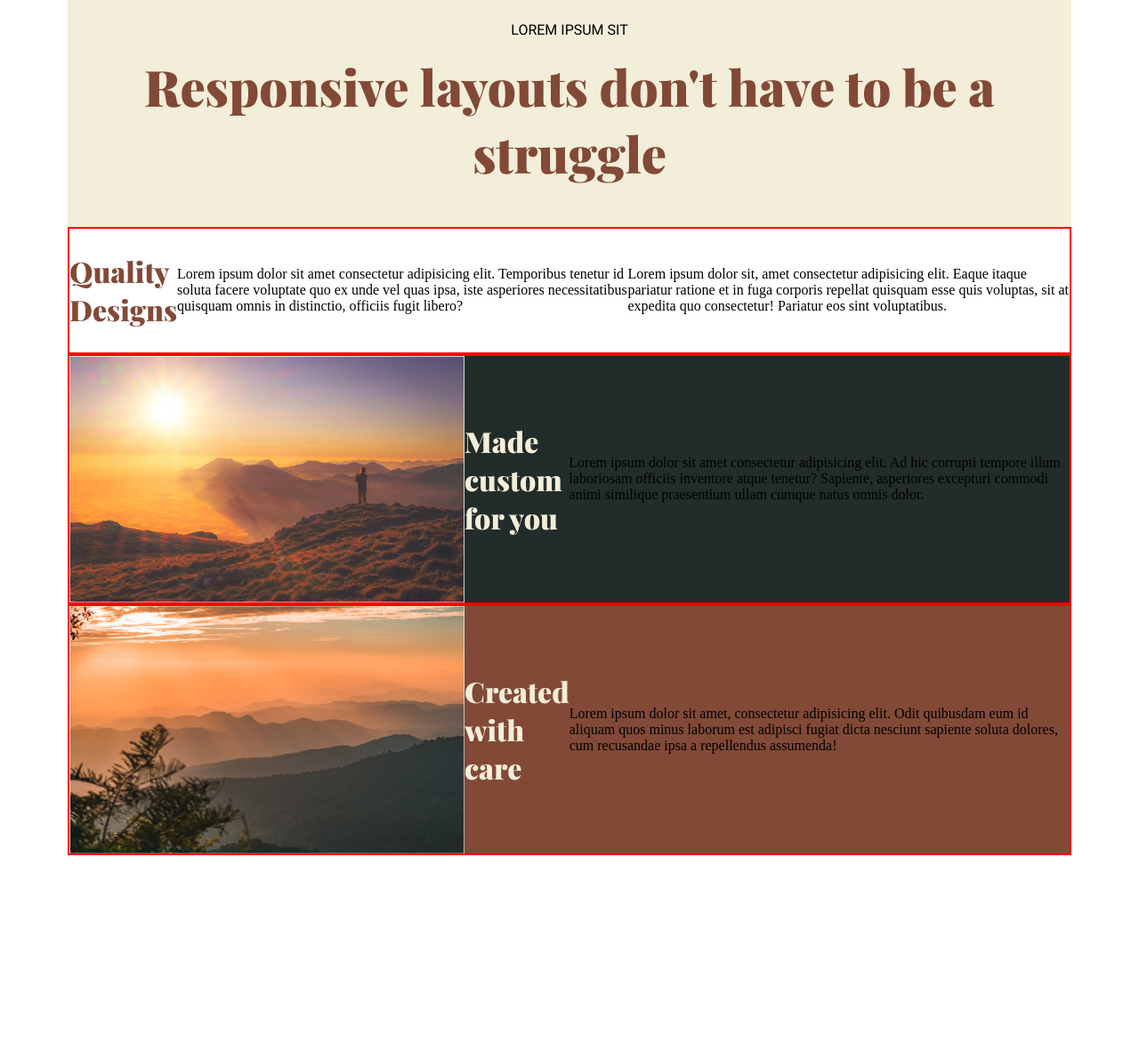
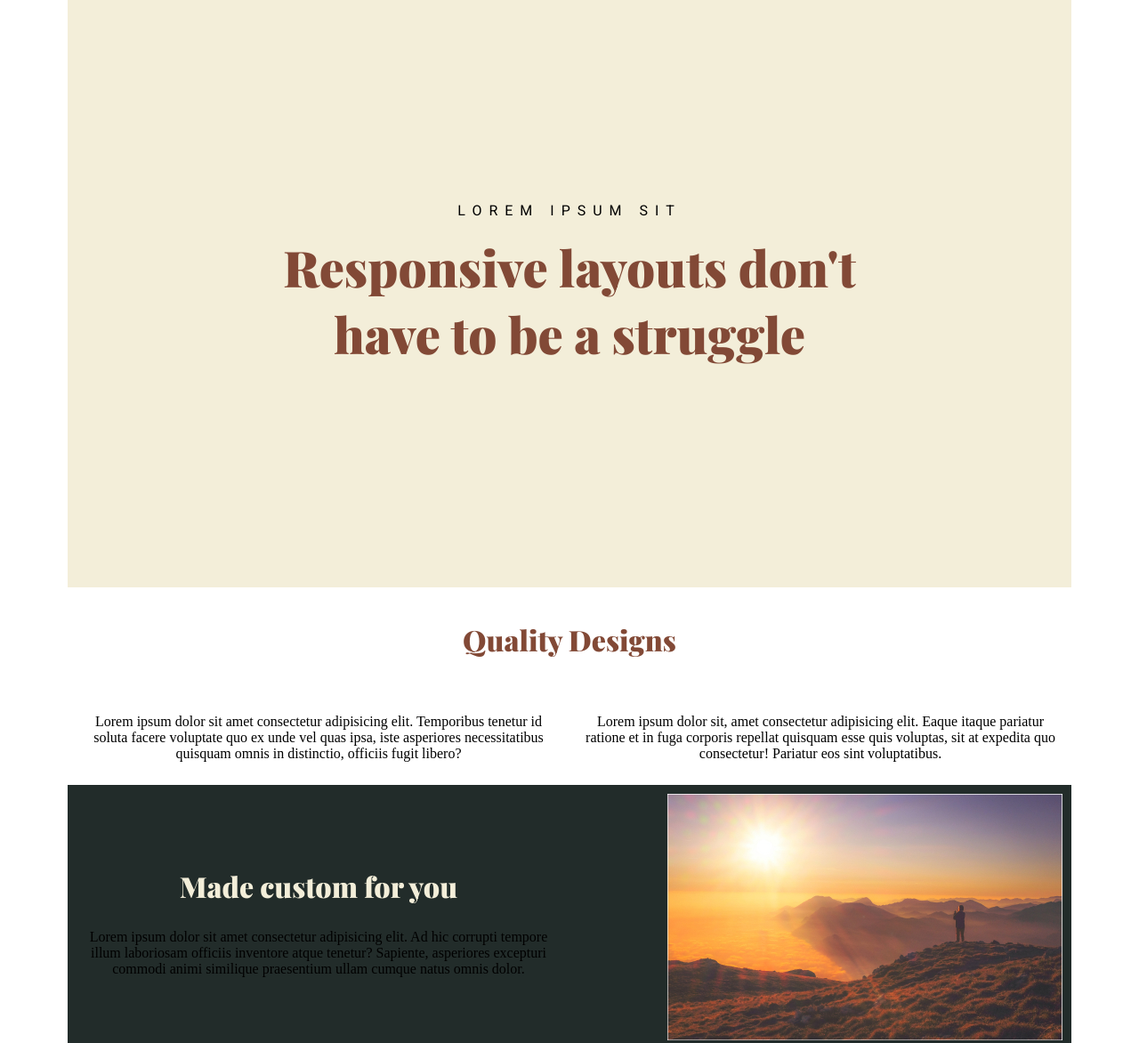
Before and after one commit to lank81/KP_CRL, a plain HTML site: page index.html in a window 1280 px wide. Shown: the top 1172 px of the page at 89% size. Before the commit the page ends 961 px from the top, so only its background shows below. Drawn offline with nearby package versions, Linux system fonts and the light colour scheme.

Commit message:
Finished the Initial Layout.  Page is deisnged the same with the colors and flexbox setup.  I need to finialize the styling so the text is the right size and color for the paragraphs

```diff
--- a/index.html
+++ b/index.html
@@ -18,23 +18,39 @@
         </header>
         <section class="quality">
             <div class="row">
+                <div class="row-item">
                     <h2>Quality Designs</h2>
+                </div>
+            </div>
+            <div class="row">
+                <div class="col">
                     <p>Lorem ipsum dolor sit amet consectetur adipisicing elit. Temporibus tenetur id soluta facere voluptate quo ex unde vel quas ipsa, iste asperiores necessitatibus quisquam omnis in distinctio, officiis fugit libero?</p>
+                </div>
+                <div class="col">
                     <p>Lorem ipsum dolor sit, amet consectetur adipisicing elit. Eaque itaque pariatur ratione et in fuga corporis repellat quisquam esse quis voluptas, sit at expedita quo consectetur! Pariatur eos sint voluptatibus.</p>
+                </div>
             </div>
         </section>
         <section class="custom">
             <div class="row">
-                <img src="./img/image-01.jpg" alt="person standing on a mountain watching the sun rise">
+                <div class="row-item">
                     <h2>Made custom for you</h2>
                     <p>Lorem ipsum dolor sit amet consectetur adipisicing elit. Ad hic corrupti tempore illum laboriosam officiis inventore atque tenetur? Sapiente, asperiores excepturi commodi animi similique praesentium ullam cumque natus omnis dolor.</p>
+                </div>
+                <div class="row-item">
+                    <img src="./img/image-01.jpg" alt="person standing on a mountain watching the sun rise">
+                </div>
             </div>
         </section>
         <section class="care">
             <div class="row">
+                <div class="row-item">
                     <img src="./img/image-02.jpg" alt="Sun shining through the clouds onto mountain tops">
+                </div>
+                <div class="row-item">
                     <h2>Created with care</h2>
                     <p>Lorem ipsum dolor sit amet, consectetur adipisicing elit. Odit quibusdam eum id aliquam quos minus laborum est adipisci fugiat dicta nesciunt sapiente soluta dolores, cum recusandae ipsa a repellendus assumenda!</p>
+                </div>
             </div>
         </section>
     </main>
--- a/styles/style.css
+++ b/styles/style.css
@@ -38,9 +38,11 @@ h2 {
 header p {
     font-family: 'Roboto', sans-serif;
     font-family: 300;
+    font-size: 1rem;
+    letter-spacing: .5rem;
 }
 
-.quality .row h2 {
+.quality .row .row-item h2 {
     color:#824936;
 }
 
@@ -52,14 +54,31 @@ header p {
 
 .row {
     display: flex;
+    flex-direction: row;
+    width: 100%;
     align-items: center;
-    border: 2px solid red;
+    justify-content: center;
+    text-align: center;
+}
+
+.row-item {
+    flex: 1;
+    padding: 10px;
+}
+
+.col {
+    flex: 1;
+    padding: 10px;
 }
 
 header {
     background: #f3eed9;
     padding: .5em 0;
     text-align: center;
+    min-height: 660px;
+    align-content: center;
+    padding-left: 20%;
+    padding-right: 20%;
 }
 
 .main {
@@ -68,6 +87,8 @@ header {
 
 .quality {
     background-color: white;
+    display:flex;
+    flex-direction: column;
 }
 
 .custom {
```
Lines whose indentation alone changed are shown as unchanged.
